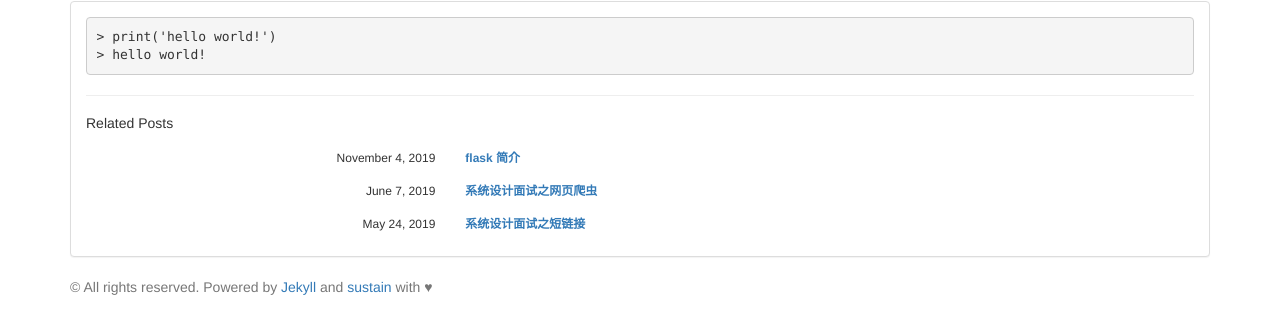
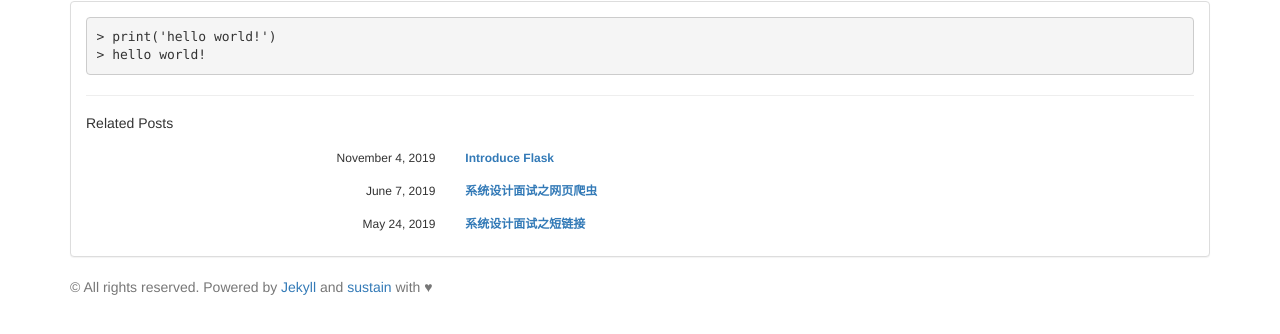
Before and after one commit to kevinxuv/blog, a Jekyll site: the page built from _posts/2019-05-01-hello-world.md, in a window 1280 px wide. Shown: the part 157-491 px from the top of the page. Built offline with Jekyll 4.4.1, drawn with Linux system fonts in a browser that asks for light colours; nearby versions of some CDN libraries.

Commit message:
Introduce flask

```diff
--- a/_posts/2019-11-04-introduce-flask.md
+++ b/_posts/2019-11-04-introduce-flask.md
@@ -1,9 +1,11 @@
 ---
 layout: post
-title: flask 简介
+title: Introduce Flask
 tags:
     - python
     - web framework
+    - flask
+    - wsgi
 ---
 ![flask](http://flask.palletsprojects.com/en/1.1.x/_images/flask-logo.png)
 
```
